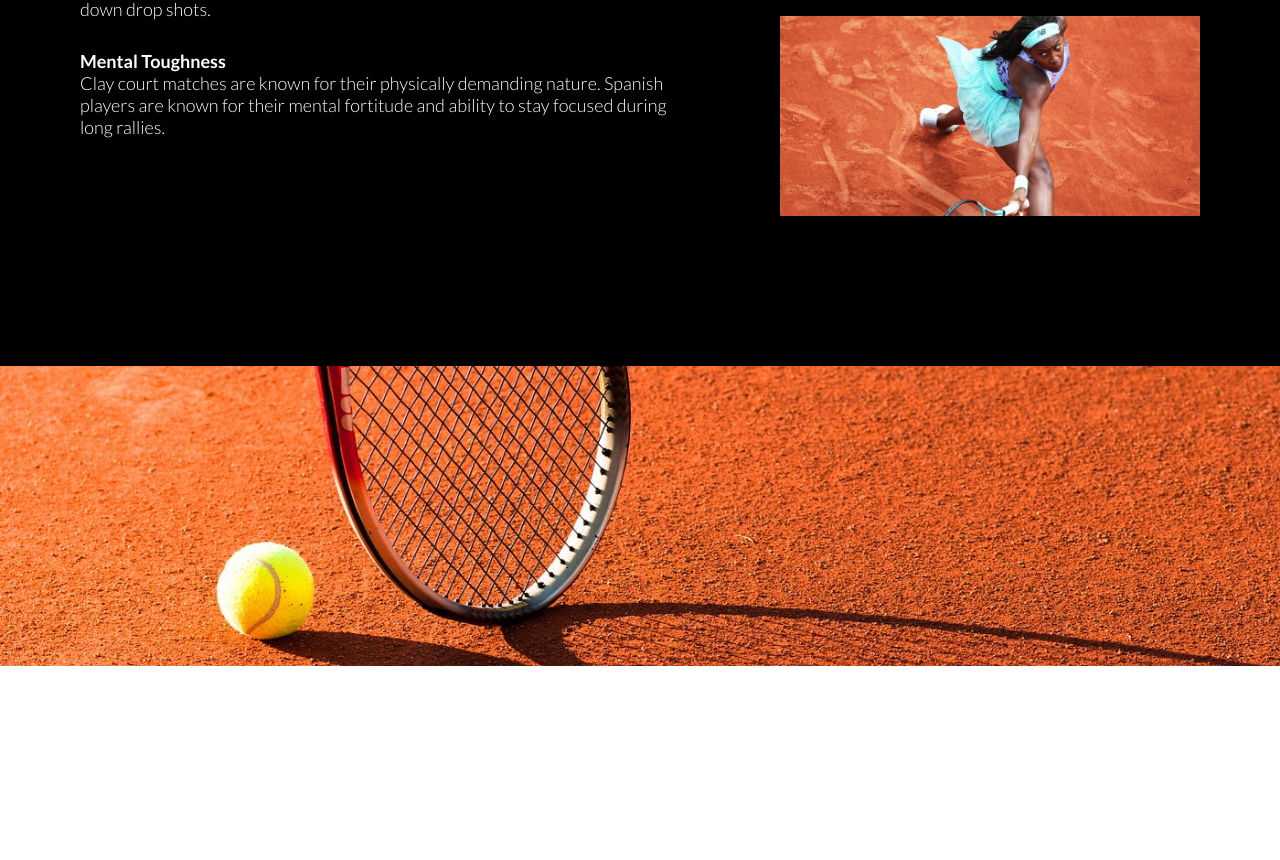
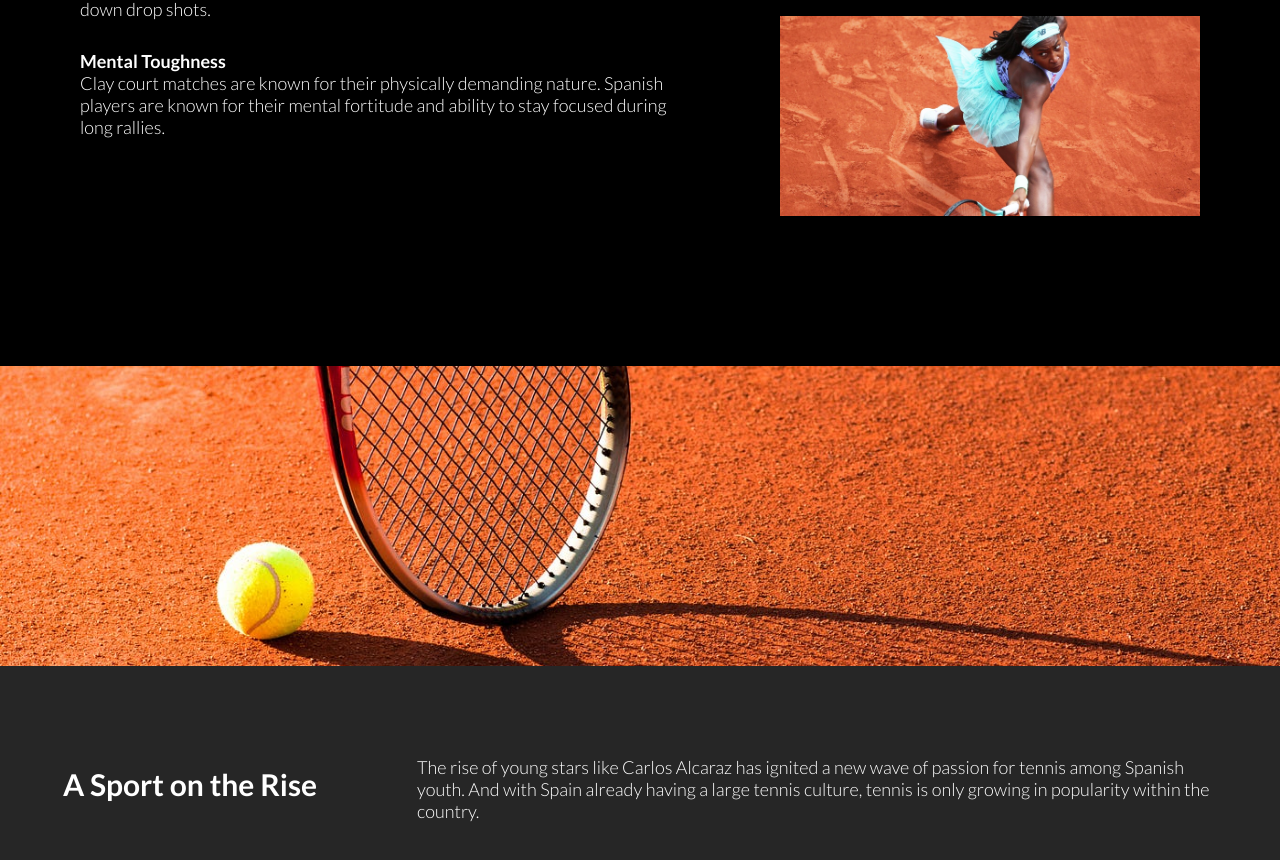
Before and after one commit to samarth212/Spanish-Enthusiasm-Project, a React (Vite) app in the folder SpainTennis/: page / in a window 1280 px wide. Shown: the part 4036-4896 px from the top of the page. Before the commit the page ends 4702 px from the top, so only its background shows below. Built offline with nearby package versions, Linux system fonts and the light colour scheme.

Commit message:
start section 3

```diff
--- a/SpainTennis/src/App.jsx
+++ b/SpainTennis/src/App.jsx
@@ -2,6 +2,7 @@ import './App.css'
 import Hero from './Hero'
 import Legacy from './Legacy';
 import Clay from './Clay'
+import Rise from './Rise';
 
 function App() {
 
@@ -10,6 +11,7 @@ function App() {
       <Hero></Hero>
       <Legacy></Legacy>
       <Clay></Clay>
+      <Rise></Rise>
     </>
   )
 
--- /dev/null
+++ b/SpainTennis/src/Rise.jsx
@@ -0,0 +1,26 @@
+import "./rise.css";
+
+
+const Rise = () => {
+
+    return (
+        <>
+
+        <div className="section3">
+            <div style={{display:"flex", alignItems:"center", marginTop:"50px", marginBottom:"50px"}}>
+                    <h1>A Sport on the Rise</h1>
+                    <p style={{width: "800px"}}>The rise of young stars like Carlos Alcaraz has ignited a new wave of passion for tennis among Spanish youth. And with Spain already having a large tennis culture, tennis is only growing in popularity within the country.</p>
+            </div>
+        </div>
+
+
+
+        </>
+
+
+    )
+
+
+};
+
+export default Rise;
--- /dev/null
+++ b/SpainTennis/src/rise.css
@@ -0,0 +1,23 @@
+.section3{
+    font-size: 18px;
+    padding:0;
+    display: flex;
+    flex-direction: column;
+    align-items: center;
+    margin-bottom: 0;
+    color: white;
+    width: 100%;
+    background-color: rgb(38, 38, 38);
+}
+.section3 p{
+    margin-bottom: 10px;
+    margin-top: 40px;
+    font-weight: 300;
+}
+
+.section3 h1{
+    font-size: 30px;
+    font-weight: 700;
+    margin-bottom: 0;
+    margin-right: 100px;
+}
```
